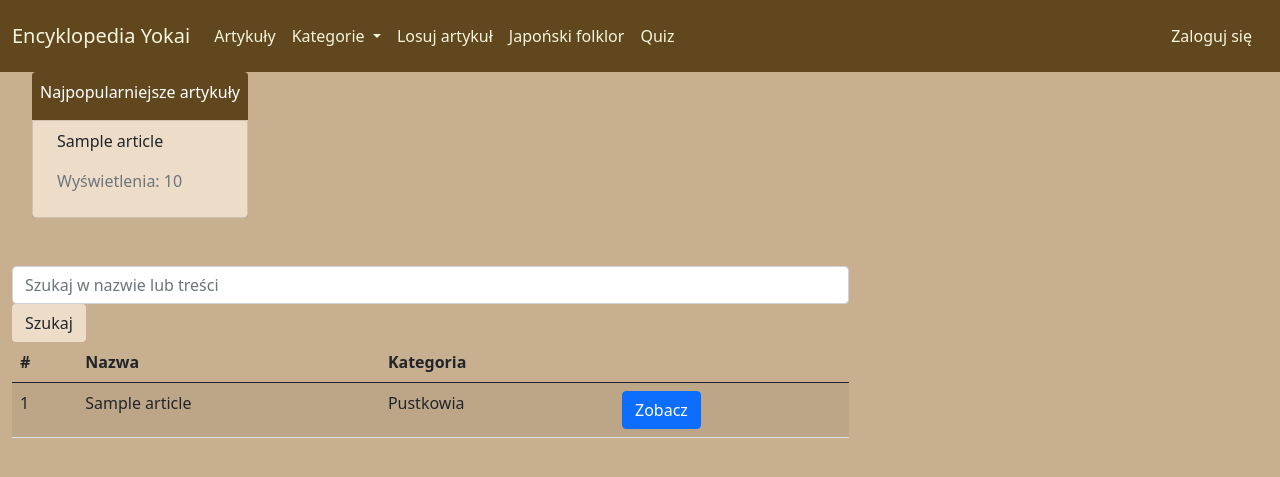
After one commit to KacperRuchalowski/Praca_licencjacka, a Flask app: page /allArticles in a window 1280 px wide. The commit adds this page. Shown: the top 477 px of the page. Run offline with Flask 2, Linux system fonts and the light colour scheme; tables that the repository leaves empty hold one stand-in row (values such as "Sample post"); some libraries are stand-ins or nearby versions; some web fonts are replaced.

Commit message:
All articles added. Deletion is improved with modals

```diff
--- a/app.py
+++ b/app.py
@@ -1,27 +1,26 @@
 import os
+import random
 import secrets
-import random
 
 from PIL import Image
 from flask import Flask, render_template, redirect, url_for, flash
 from flask import request
 from flask_bcrypt import Bcrypt
+from flask_ckeditor import CKEditor
 from flask_login import LoginManager, UserMixin, login_user, current_user, logout_user
 from flask_migrate import Migrate
 from flask_sqlalchemy import SQLAlchemy
 
-from flask_ckeditor import CKEditor
-
 from forms import PostForm, LoginForm, QuizForm
 
 app = Flask(__name__)
-app.config['SQLALCHEMY_DATABASE_URI'] = "postgresql://postgres:admin@localhost:5432/yokai"
 db = SQLAlchemy(app)
 bcrypt = Bcrypt(app)
 ckeditor = CKEditor(app)
 login_manager = LoginManager(app)
 migrate = Migrate(app, db)
 
+app.config['SQLALCHEMY_DATABASE_URI'] = "postgresql://postgres:admin@localhost:5432/yokai"
 app.config['SECRET_KEY'] = '09412da809127wdawwar'
 
 
@@ -87,6 +86,17 @@ class User(db.Model, UserMixin):
     password = db.Column(db.String(20), unique=True, nullable=False)
 
 
+def GetAllCategories():
+    categories = Category.query.all()
+    resultsCategory = [
+        {
+            "Title": category.name,
+            "ID": category.id
+
+        } for category in categories]
+    return resultsCategory
+
+
 def save_picture(form_picture):
     random_hex = secrets.token_hex(8)
     _, f_ext = os.path.splitext(form_picture.filename)
@@ -121,7 +131,7 @@ def GetMostPopularArticles():
 
 @app.route('/knowledge')
 def knowledge():
-    return render_template('knowledge.html', popular=GetMostPopularArticles())
+    return render_template('knowledge.html', popular=GetMostPopularArticles(), categories=GetAllCategories())
 
 
 @app.route('/quiz', methods=['POST', 'GET'])
@@ -151,9 +161,34 @@ def quiz():
                 bad_answers.append(odp)
 
         return render_template('quiz_results.html', popular=GetMostPopularArticles(), quiz=results, points=points
-                               , answer=good_answers, bad_answers=bad_answers)
+                               , answer=good_answers, bad_answers=bad_answers, categories=GetAllCategories())
 
-    return render_template('quiz.html', popular=GetMostPopularArticles(), quiz=results)
+    return render_template('quiz.html', popular=GetMostPopularArticles(), quiz=results, categories=GetAllCategories())
+
+
+@app.route('/search')
+def search():
+    q = request.args.get('q')
+
+    if q:
+        articles = Article.query.filter(Article.title.contains(q) |
+                                        Article.description.contains(q))
+        return render_template('searched_articles.html', articles=articles)
+
+    return render_template('searched_articles.html')
+
+
+@app.route('/allArticles')
+def allArticles():
+    q = request.args.get('q')
+
+    if q:
+        articles = Article.query.filter(Article.name.contains(q) |
+                                        Article.description.contains(q))
+    else:
+        articles = Article.query.all()
+    return render_template('all_articles.html', articles=articles, popular=GetMostPopularArticles(),
+                           categories=GetAllCategories())
 
 
 @app.route('/newPost', methods=['POST', 'GET'])
@@ -226,12 +261,12 @@ def updatePost(postID):
     return render_template('newPost.html', title='Aktualizuj artykuł', form=form, legend='Aktualizuj artykuł')
 
 
-@app.route('/deletePost/<int:postID>', methods=['POST', 'GET'])
+@app.route('/deletePost/<int:postID>', methods=['POST'])
 def deletePost(postID):
     post = Article.query.get_or_404(postID)
     db.session.delete(post)
     db.session.commit()
-    flash('Usnięto artykuł', 'success')
+    flash('Usunięto artykuł', 'success')
     return redirect(url_for('handle_articles'))
 
 
@@ -240,7 +275,7 @@ def deleteQuestion(questionID):
     question = Quiz.query.get_or_404(questionID)
     db.session.delete(question)
     db.session.commit()
-    flash('Usnięto pytanie', 'success')
+    flash('Usunięto pytanie', 'success')
     return redirect(url_for('handle_articles'))
 
 
@@ -269,15 +304,7 @@ def handle_articles():
 
             } for article in articles]
 
-        categories = Category.query.all()
-        resultsCategory = [
-            {
-                "Title": category.name,
-                "ID": category.id
-
-            } for category in categories]
-
-        return render_template('articles.html', articles=results, categories=resultsCategory,
+        return render_template('articles.html', articles=results, categories=GetAllCategories(),
                                popular=GetMostPopularArticles(), title="Strona główna")
 
 
@@ -303,17 +330,10 @@ def random_article():
             "Image_desc": article.image_desc
         } for article in articles]
 
-    categories = Category.query.all()
-    categors = [
-        {
-            "Title": category.name,
-            "ID": category.id,
-        } for category in categories]
-
     IncrementViews(randArt)
 
     return render_template('single_article.html', article=results, popular=GetMostPopularArticles(),
-                           categories=categors)
+                           categories=GetAllCategories())
 
 
 @app.route('/categories', methods=['POST', 'GET'])
@@ -329,14 +349,8 @@ def handle_categories():
             return {"error": "The request payload is not in JSON format"}
 
     elif request.method == 'GET':
-        categories = Category.query.all()
-        results = [
-            {
-                "Title": category.name,
-                "ID": category.id,
-            } for category in categories]
 
-        return render_template('base_template.html', result=results)
+        return render_template('base_template.html', result=GetAllCategories())
 
 
 @app.route('/article/<articleID>')
@@ -354,34 +368,18 @@ def single_article(articleID):
 
     IncrementViews(articleID)
 
-    categories = Category.query.all()
-    results = [
-        {
-            "Title": category.name,
-            "ID": category.id,
-        } for category in categories]
-
     popular = GetMostPopularArticles()
 
-    return render_template('single_article.html', article=singleArticle, categories=results, popular=popular)
+    return render_template('single_article.html', article=singleArticle, categories=GetAllCategories(), popular=popular)
 
 
 @app.route('/category/<categoryID>')
 def single_category(categoryID):
     page = request.args.get('page', 1, type=int)
     articles = Article.query.filter(Article.category_id == categoryID).paginate(page=page, per_page=3)
-
-    categories = Category.query.all()
-
     current_category = categoryID
 
-    results = [
-        {
-            "Title": category.name,
-            "ID": category.id,
-        } for category in categories]
-
-    return render_template('single_category.html', article=articles, categories=results,
+    return render_template('single_category.html', article=articles, categories=GetAllCategories(),
                            current_category=current_category,
                            popular=GetMostPopularArticles())
 
@@ -400,7 +398,7 @@ def login():
         else:
             flash('Podano złe dane. Proszę sprawdź czy wpisano poprawne hasło i login', 'danger')
             return redirect(url_for('handle_articles'))
-    return render_template('login.html', title='Logowanie', form=form)
+    return render_template('login.html', title='Logowanie', form=form, categories=GetAllCategories())
 
 
 @app.route('/logout')
--- a/forms.py
+++ b/forms.py
@@ -29,3 +29,8 @@ class LoginForm(FlaskForm):
     password = PasswordField('Hasło', validators=[DataRequired(), Length(min=2, max=20)])
     remember = BooleanField('Zapamiętaj mnie')
     submit = SubmitField('Zaloguj się')
+
+
+class SearchForm(FlaskForm):
+    searchContent = StringField('Wyszukiwarka', validators=[Length(min=2, max=20)])
+    submit = SubmitField('Szukaj')
--- /dev/null
+++ b/templates/all_articles.html
@@ -0,0 +1,83 @@
+{% extends "base_template.html" %}
+
+{% block content %}
+
+
+
+
+
+
+
+<div class="list-group w-75">
+
+<div>
+<form class=" my-2 my-lg-0">
+      <input class="form-control mr-sm-2" type="search" name="q" placeholder="Szukaj w nazwie lub treści" aria-label="Search">
+      <button class="btn popularBackground" type="submit"> Szukaj </button>
+    </form>
+</div>
+
+
+<table class="table table-striped">
+  <thead>
+    <tr>
+      <th scope="col">#</th>
+      <th scope="col">Nazwa</th>
+      <th scope="col">Kategoria</th>
+      <th scope="col">  </th>
+        {% if current_user.is_authenticated %}
+      <th scope="col">  </th>
+      <th scope="col">  </th>
+        {% endif %}
+    </tr>
+  </thead>
+  <tbody>
+  {% for article in articles %}
+    <tr>
+      <td>{{ loop.index }}</td>
+      <td> {{ article.name }}</td>
+    {% if article.category_id == 1 %}
+      <td> Pustkowia </td>
+    {% elif article.category_id == 2 %}
+    <td> Woda </td>
+    {% elif article.category_id == 3 %}
+    <td> Miasto </td>
+    {% elif article.category_id == 4 %}
+    <td> Góry </td>
+    {% elif article.category_id == 5 %}
+    <td> Las </td>
+    {% endif %}
+      <td> <a href="/article/{{ article.id }}" class="btn btn-primary"> Zobacz </a> </td>
+        {% if current_user.is_authenticated %}
+      <td>  <a href="/updatePost/{{ article.id }}" class="btn btn-secondary"> Aktualizuj </a> </td>
+      <td> <button type="button" class="btn btn-danger btn-sm m-1" data-toggle="modal" data-target="#deleteModal"> USUŃ </button> </td>
+    {% endif %}
+    </tr>
+      <div class="modal fade" id="deleteModal" tabindex="-1" role="dialog" aria-labelledby="deleteModalLabel" aria-hidden="true">
+  <div class="modal-dialog" role="document">
+    <div class="modal-content">
+      <div class="modal-header">
+        <h5 class="modal-title" id="deleteModalLabel">Czy usunąć artykuł?</h5>
+        <button type="button" class="close" data-dismiss="modal" aria-label="Close">
+          <span aria-hidden="true">&times;</span>
+        </button>
+      </div>
+      <div class="modal-footer">
+        <button type="button" class="btn btn-secondary" data-dismiss="modal">Zamknij</button>
+        <form action="{{ url_for('deletePost', postID=article.id) }}" method="post">
+            <input class="btn btn-danger" type="submit" value="Usuń">
+        </form>
+      </div>
+    </div>
+  </div>
+</div>
+
+  {% endfor %}
+  </tbody>
+</table>
+
+</div>
+
+
+
+{% endblock %}
--- a/templates/base_template.html
+++ b/templates/base_template.html
@@ -18,6 +18,10 @@
     </button>
     <div class="collapse navbar-collapse" id="navbarSupportedContent">
       <ul class="navbar-nav me-auto mb-2 mb-lg-0">
+
+      <li class="nav-item">
+    <a class="nav-link active navbarItemDecor" href="/allArticles"> Artykuły </a>
+        </li>
 
     <li class="nav-item dropdown">
         <a class="nav-link dropdown-toggle navbarItemDecor" href="#" id="navbarDropdown" role="button" data-toggle="dropdown" aria-haspopup="true" aria-expanded="false">
@@ -44,6 +48,7 @@
         </li>
  </ul>
     <ul class="navbar nav">
+
       <li class="nav-item">
           {% if current_user.is_authenticated %}
     <a class="nav-link active navbarItemDecor" href="/newPost"> Nowy artykuł </a>
```
Also changed, not shown: templates/searched_articles.html (added, +14 -0 lines), templates/single_category.html (+19 -1 lines).
